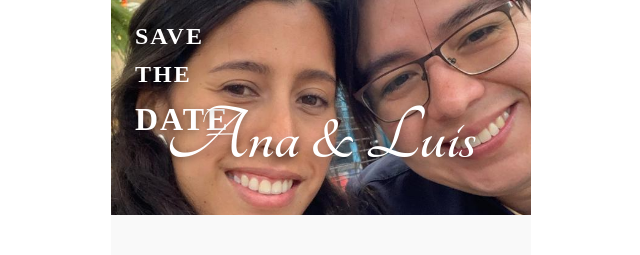
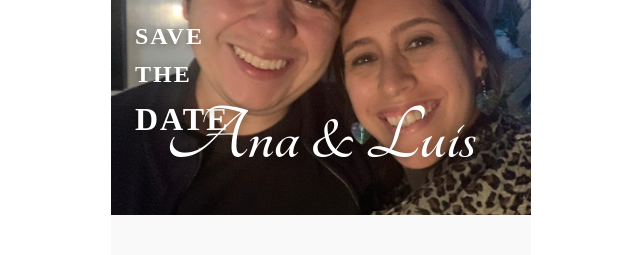
Before and after one commit to llanza/luisiana, a React (Vite) app: page / in a window 1280 px wide. Shown: the top 255 px of the page, without its empty margins (319-959 px from the left). Built offline with nearby package versions, Linux system fonts and the light colour scheme.

Commit message:
change image size

```diff
--- a/src/App.css
+++ b/src/App.css
@@ -83,7 +83,7 @@ body {
     width: 100%;
     height: 100%;
     object-fit: cover;
-    scale: 1.4;
+    scale: 1;
 }
 
 .card-container {
--- a/src/App.jsx
+++ b/src/App.jsx
@@ -37,7 +37,7 @@ function App() {
   });
   const slideShowInterval = React.useRef(null);
 
-  const photos = [photo2, photo3, photo4, photo5, photo6, photo8];
+  const photos = [photo2, photo3, photo4, photo5, photo6, photo7, photo8];
 
   const handleHeartClick = () => {
     setShowHeart(true);
@@ -144,7 +144,7 @@ function App() {
             ></iframe>
           </div>
         ) : (
-          <img src={photo7} alt="los 2" className='card-image'/>
+          <img src={photo4} alt="los 2" className='card-image'/>
           )}
 
           {!showPlaylist && (
```
